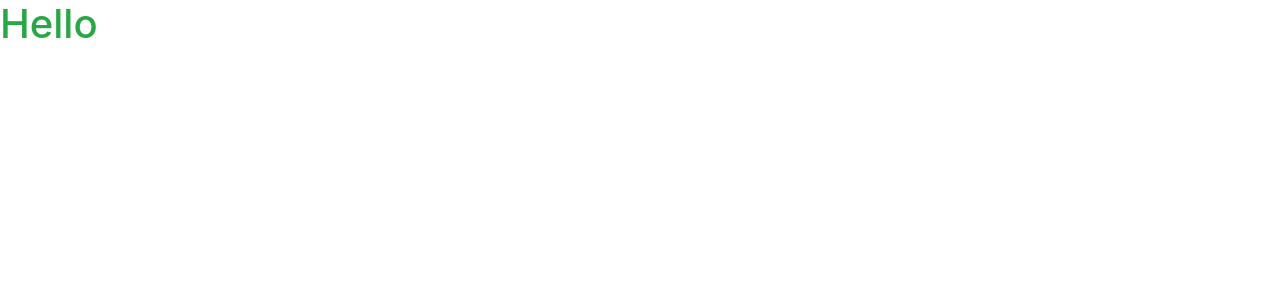
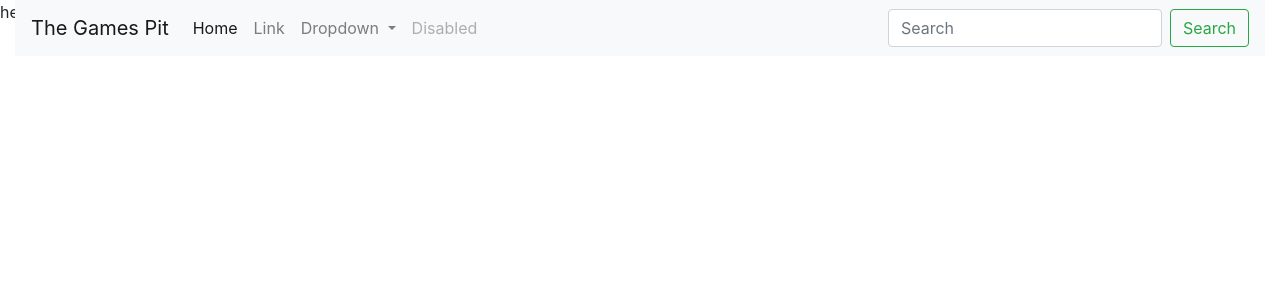
Before and after one commit to HollyT85/the-games-pit, a Django app: page / in a window 1280 px wide. Before the commit the part shown is almost empty. Shown: the top 300 px of the page. Run offline with Django 3.2, Linux system fonts and the light colour scheme; some libraries are stand-ins or nearby versions.

Commit message:
added nav bar

```diff
--- a/home/templates/home/index.html
+++ b/home/templates/home/index.html
@@ -2,5 +2,5 @@
 {% load static %}
 
 {% block content %}
-<h1 class="text-success">Hello</h1>
+<div class="font">hello</div>
 {% endblock %}
--- a/static/css/base.css
+++ b/static/css/base.css
@@ -1 +1,4 @@
-font-family: 'Uncial Antiqua', cursive;
+* {
+    margin: 0;
+    padding: 0;
+}
--- a/templates/base.html
+++ b/templates/base.html
@@ -2,6 +2,7 @@
 
 <!DOCTYPE html>
 <html lang="en">
+
 <head>
     {% block meta %}
     <meta http-equiv="X-UA-Compatible" content="ie=edge">
@@ -14,7 +15,8 @@
 
     {% block corecss %}
         <!--Bootstrap-->
-        <link rel="stylesheet" href="https://stackpath.bootstrapcdn.com/bootstrap/4.4.1/css/bootstrap.min.css" integrity="sha384-Vkoo8x4CGsO3+Hhxv8T/Q5PaXtkKtu6ug5TOeNV6gBiFeWPGFN9MuhOf23Q9Ifjh" crossorigin="anonymous">
+        <link rel="stylesheet" href="https://stackpath.bootstrapcdn.com/bootstrap/4.4.1/css/bootstrap.min.css"
+            integrity="sha384-Vkoo8x4CGsO3+Hhxv8T/Q5PaXtkKtu6ug5TOeNV6gBiFeWPGFN9MuhOf23Q9Ifjh" crossorigin="anonymous">
         <!--Google Fonts-->
         <link rel="preconnect" href="https://fonts.googleapis.com">
         <link rel="preconnect" href="https://fonts.gstatic.com" crossorigin>
@@ -32,9 +34,14 @@
     <!--Font Awesome-->
     <script src="https://kit.fontawesome.com/e9c73d7092.js" crossorigin="anonymous"></script>
     <!--JQuery / Bootstrap-->
-        <script src="https://code.jquery.com/jquery-3.4.1.min.js" integrity="sha256-CSXorXvZcTkaix6Yvo6HppcZGetbYMGWSFlBw8HfCJo=" crossorigin="anonymous"></script>
-        <script src="https://cdn.jsdelivr.net/npm/popper.js@1.16.0/dist/umd/popper.min.js" integrity="sha384-Q6E9RHvbIyZFJoft+2mJbHaEWldlvI9IOYy5n3zV9zzTtmI3UksdQRVvoxMfooAo" crossorigin="anonymous"></script>
-        <script src="https://stackpath.bootstrapcdn.com/bootstrap/4.4.1/js/bootstrap.min.js" integrity="sha384-wfSDF2E50Y2D1uUdj0O3uMBJnjuUD4Ih7YwaYd1iqfktj0Uod8GCExl3Og8ifwB6" crossorigin="anonymous"></script>
+    <script src="https://code.jquery.com/jquery-3.4.1.min.js"
+        integrity="sha256-CSXorXvZcTkaix6Yvo6HppcZGetbYMGWSFlBw8HfCJo=" crossorigin="anonymous"></script>
+    <script src="https://cdn.jsdelivr.net/npm/popper.js@1.16.0/dist/umd/popper.min.js"
+        integrity="sha384-Q6E9RHvbIyZFJoft+2mJbHaEWldlvI9IOYy5n3zV9zzTtmI3UksdQRVvoxMfooAo" crossorigin="anonymous">
+    </script>
+    <script src="https://stackpath.bootstrapcdn.com/bootstrap/4.4.1/js/bootstrap.min.js"
+        integrity="sha384-wfSDF2E50Y2D1uUdj0O3uMBJnjuUD4Ih7YwaYd1iqfktj0Uod8GCExl3Og8ifwB6" crossorigin="anonymous">
+    </script>
     {% endblock %}
 
     {% block extra_js %}
@@ -42,10 +49,50 @@
 
     <title>The Games Pit</title>
 </head>
+
 <body>
-    <header class="container-fluid fixed-top"></header>
+    <header class="container-fluid fixed-top">
+
+        <nav class="navbar navbar-expand-lg navbar-light bg-light">
+            <a class="navbar-brand font" href="#">The Games Pit</a>
+            <button class="navbar-toggler" type="button" data-toggle="collapse" data-target="#navbarSupportedContent"
+                aria-controls="navbarSupportedContent" aria-expanded="false" aria-label="Toggle navigation">
+                <span class="navbar-toggler-icon"></span>
+            </button>
+
+            <div class="collapse navbar-collapse" id="navbarSupportedContent">
+                <ul class="navbar-nav mr-auto">
+                    <li class="nav-item active">
+                        <a class="nav-link" href="#">Home <span class="sr-only">(current)</span></a>
+                    </li>
+                    <li class="nav-item">
+                        <a class="nav-link" href="#">Link</a>
+                    </li>
+                    <li class="nav-item dropdown">
+                        <a class="nav-link dropdown-toggle" href="#" id="navbarDropdown" role="button"
+                            data-toggle="dropdown" aria-haspopup="true" aria-expanded="false">
+                            Dropdown
+                        </a>
+                        <div class="dropdown-menu" aria-labelledby="navbarDropdown">
+                            <a class="dropdown-item" href="#">Action</a>
+                            <a class="dropdown-item" href="#">Another action</a>
+                            <div class="dropdown-divider"></div>
+                            <a class="dropdown-item" href="#">Something else here</a>
+                        </div>
+                    </li>
+                    <li class="nav-item">
+                        <a class="nav-link disabled" href="#">Disabled</a>
+                    </li>
+                </ul>
+                <form class="form-inline my-2 my-lg-0">
+                    <input class="form-control mr-sm-2" type="search" placeholder="Search" aria-label="Search">
+                    <button class="btn btn-outline-success my-2 my-sm-0" type="submit">Search</button>
+                </form>
+            </div>
+        </nav>
+    </header>
     {% if messages %}
-        <div class ="message-container"></div>
+    <div class="message-container"></div>
     {% endif %}
 
     {% block pgae_header %}
@@ -60,4 +107,5 @@
 
 </body>
 <footer></footer>
+
 </html>
```
Lines whose indentation alone changed are shown as unchanged.
